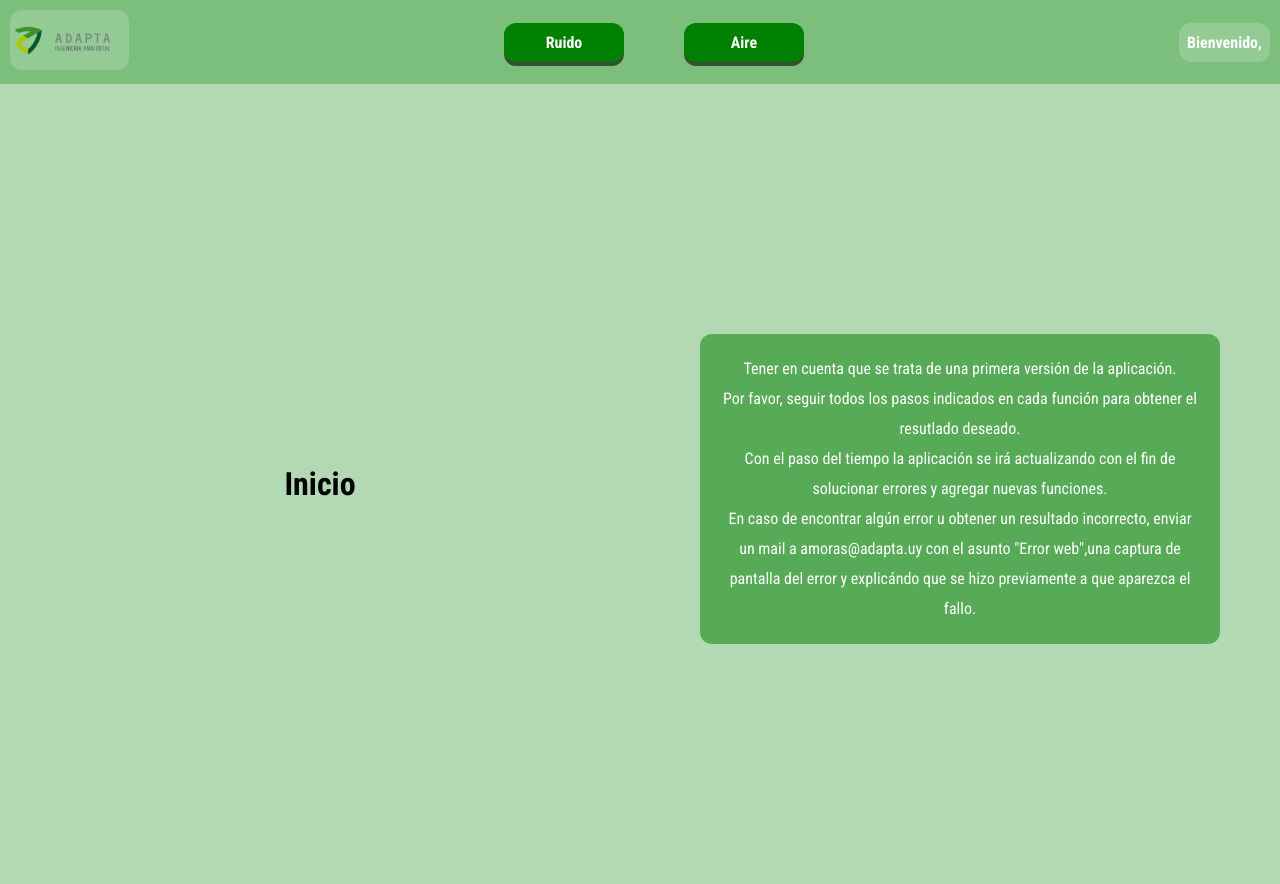
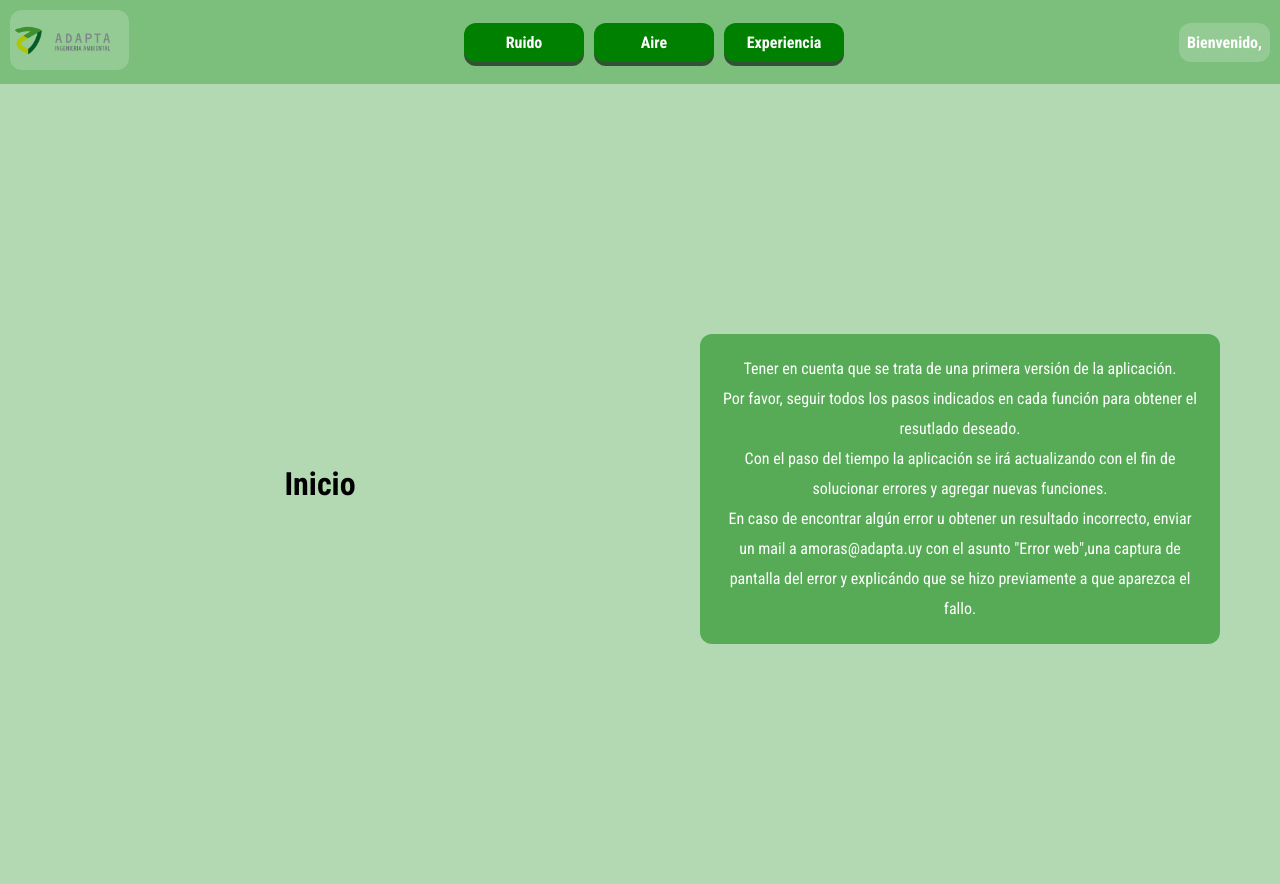
Before and after one commit to moras98/web_adapta_apps, a Django app: page / in a window 1280 px wide. Run offline with Django 4.2, Linux system fonts and the light colour scheme; a user stored in the database is signed in.

Commit message:
menu and css correction with nav links

```diff
--- a/servicios_adapta/servicios_adapta_app/static/navbar.css
+++ b/servicios_adapta/servicios_adapta_app/static/navbar.css
@@ -42,6 +42,7 @@
   font-weight: bold;
   cursor: pointer;
   color: black;
+  margin: 0px 5px;
 }
 
 /* .navbar-links  li:hover {
--- a/servicios_adapta/servicios_adapta_app/templates/servicios_adapta_app/base.html
+++ b/servicios_adapta/servicios_adapta_app/templates/servicios_adapta_app/base.html
@@ -25,6 +25,7 @@
                 <ul class="navbar-links">
                     <li><a href="{% url 'menu-ruido' %}">Ruido</a></li>
                     <li><a href="{% url 'filtrado-aire' %}">Aire</a></li>
+                    <li><a href="{% url 'menu-experiencia' %}">Experiencia</a></li>
                 </ul>
             </div>
 
--- a/servicios_adapta/servicios_adapta_app/urls.py
+++ b/servicios_adapta/servicios_adapta_app/urls.py
@@ -10,5 +10,6 @@ urlpatterns = [
     path('ruido/tabla-mediciones/', views.mediciones_view, name='tabla_mediciones'),
     path('ruido/tabla-mediciones/agregar-mediciones/', views.add_medicion, name='agregar-medicion'),
     path('medicion/borrar/<int:medicion_id>/', views.borrar_medicion, name='borrar_medicion'),
+    path('experiencia/', views.menuExperiencia, name='menu-experiencia'),
     path('login/',views.login_view, name='login'),
 ]
--- a/servicios_adapta/servicios_adapta_app/views.py
+++ b/servicios_adapta/servicios_adapta_app/views.py
@@ -25,6 +25,12 @@ def index(request):
 def menuRuido(request):
     if request.user.is_authenticated:
         return render(request, './servicios_adapta_app/noise_menu.html')
+    else:
+        return(redirect('login'))
+
+def menuExperiencia(request):
+    if request.user.is_authenticated:
+        return render(request, './servicios_adapta_app/experiencia_menu.html')
     else:
         return(redirect('login'))
 
```
Also changed, not shown: servicios_adapta/servicios_adapta_app/templates/servicios_adapta_app/experiencia_menu.html (+8 -0 lines), servicios_adapta/db.sqlite3.
